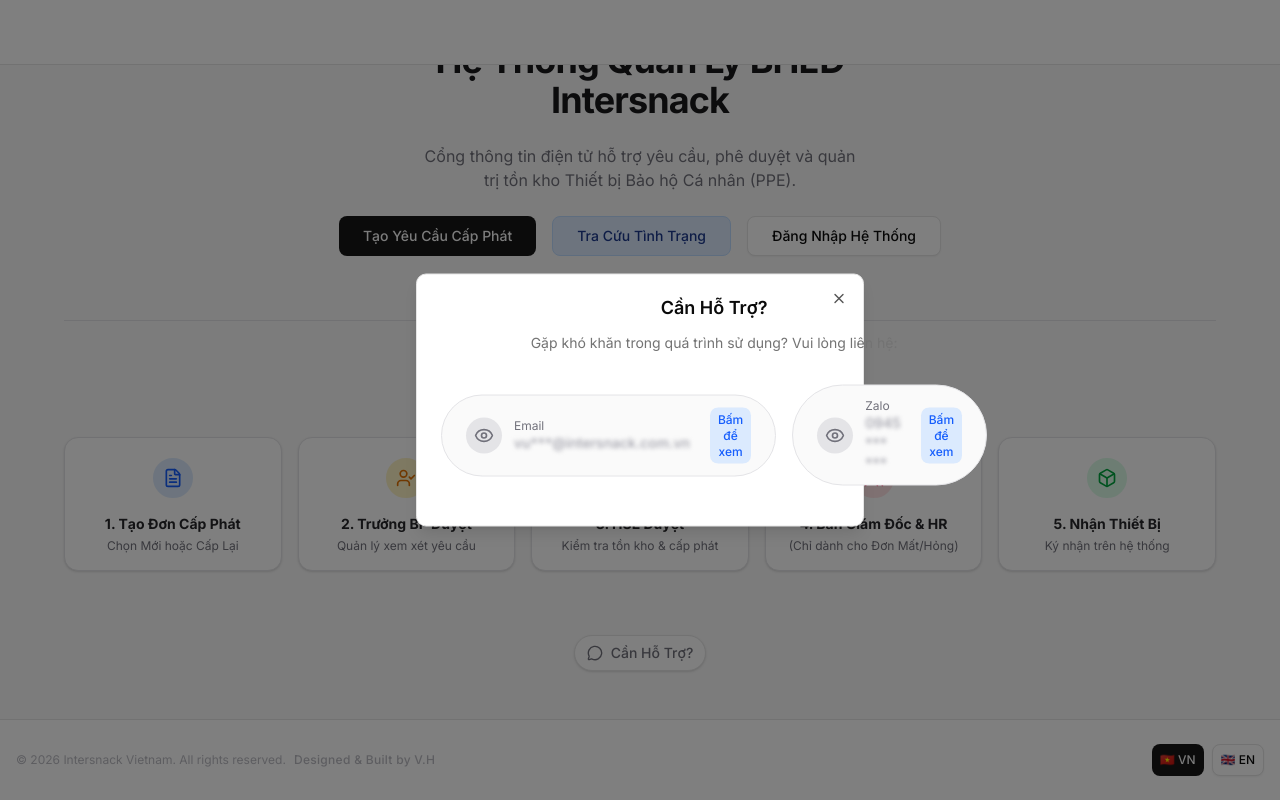
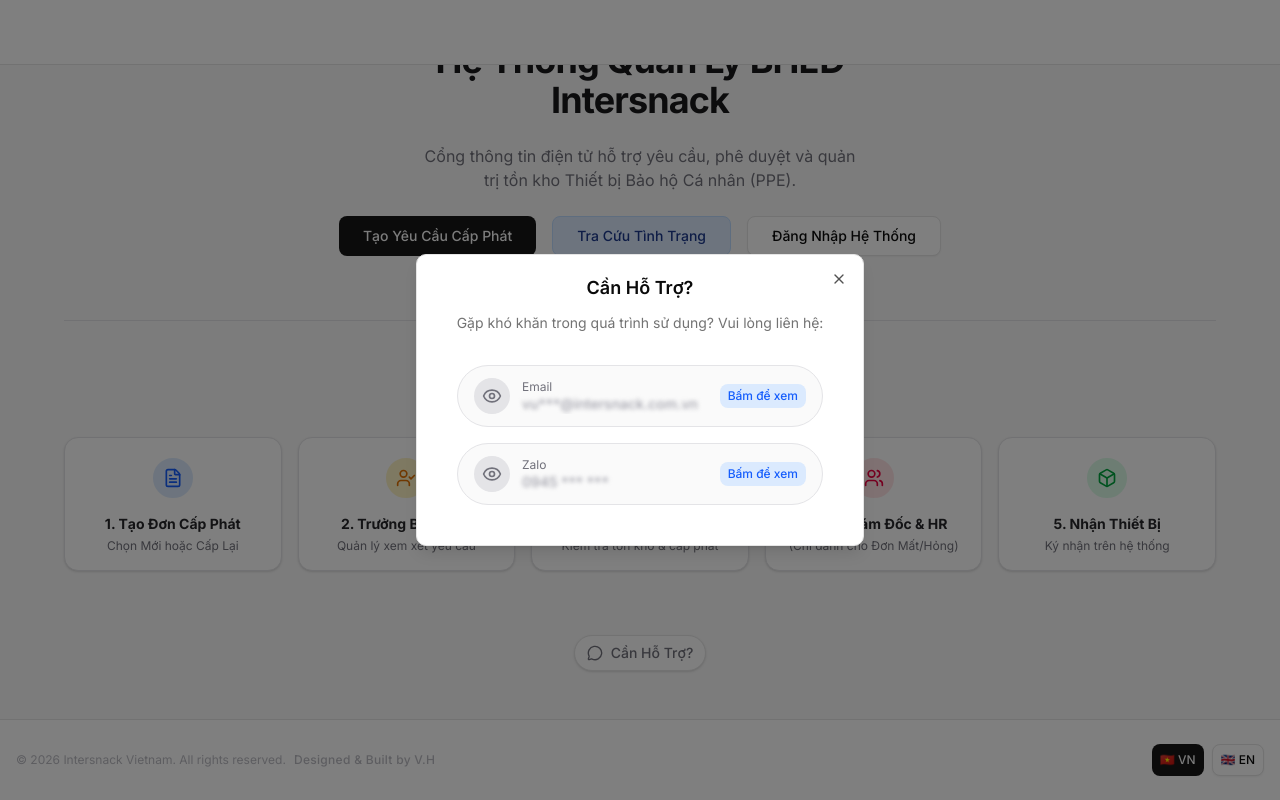
Before and after one commit to vu983845-jpg/ppe-request-app, a Next.js app: page / in a window 1280 px wide. Both pictures are taken after a click on the button "Cần Hỗ Trợ?". Shown: the part 147-947 px from the top of the page. Built offline with nearby package versions, Linux system fonts and the light colour scheme; no server answers.

Commit message:
fix(ui): prevent contact buttons text from wrapping awkwardly in modal

```diff
--- a/src/components/contact-buttons.tsx
+++ b/src/components/contact-buttons.tsx
@@ -33,34 +33,36 @@ export function ContactButtons({
     }
 
     return (
-        <div className="flex flex-col sm:flex-row items-center justify-center gap-4">
+        <div className="flex flex-col items-center justify-center gap-4 w-full px-4">
             {/* Email Button */}
             {showEmail ? (
                 <a
                     href={`mailto:${email}`}
-                    className="flex items-center gap-3 px-6 py-3 rounded-full bg-zinc-50 hover:bg-zinc-100 dark:bg-zinc-800 dark:hover:bg-zinc-700 text-zinc-700 dark:text-zinc-200 transition-colors border border-zinc-200 dark:border-zinc-700 w-full sm:w-auto animate-in zoom-in-95 duration-200"
+                    className="flex items-center gap-3 px-4 py-3 rounded-full bg-zinc-50 hover:bg-zinc-100 dark:bg-zinc-800 dark:hover:bg-zinc-700 text-zinc-700 dark:text-zinc-200 transition-colors border border-zinc-200 dark:border-zinc-700 w-full min-w-[250px] max-w-sm animate-in zoom-in-95 duration-200"
                 >
                     <div className="p-2 bg-blue-100 dark:bg-blue-900/50 text-blue-600 dark:text-blue-400 rounded-full">
                         <Mail className="w-5 h-5" />
                     </div>
-                    <div className="text-left">
-                        <div className="text-xs text-zinc-500 dark:text-zinc-400 leading-tight">{emailLabel}</div>
-                        <div className="font-medium text-sm">{email}</div>
+                    <div className="text-left flex-1 min-w-0">
+                        <div className="text-xs text-zinc-500 dark:text-zinc-400 leading-tight truncate">{emailLabel}</div>
+                        <div className="font-medium text-sm truncate">{email}</div>
                     </div>
                 </a>
             ) : (
                 <button
                     onClick={() => setShowEmail(true)}
-                    className="flex items-center gap-3 px-6 py-3 rounded-full bg-zinc-50 hover:bg-zinc-100 dark:bg-zinc-800 dark:hover:bg-zinc-700 text-zinc-700 dark:text-zinc-200 transition-colors border border-zinc-200 dark:border-zinc-700 w-full sm:w-auto cursor-pointer"
+                    className="flex items-center gap-3 px-4 py-3 rounded-full bg-zinc-50 hover:bg-zinc-100 dark:bg-zinc-800 dark:hover:bg-zinc-700 text-zinc-700 dark:text-zinc-200 transition-colors border border-zinc-200 dark:border-zinc-700 w-full min-w-[250px] max-w-sm cursor-pointer justify-between"
                 >
-                    <div className="p-2 bg-zinc-200 dark:bg-zinc-700 text-zinc-500 dark:text-zinc-400 rounded-full">
-                        <Eye className="w-5 h-5" />
+                    <div className="flex items-center gap-3 flex-1 min-w-0 overflow-hidden">
+                        <div className="p-2 bg-zinc-200 dark:bg-zinc-700 text-zinc-500 dark:text-zinc-400 rounded-full shrink-0">
+                            <Eye className="w-5 h-5" />
+                        </div>
+                        <div className="text-left flex-1 min-w-0">
+                            <div className="text-xs text-zinc-500 dark:text-zinc-400 leading-tight truncate">{emailLabel}</div>
+                            <div className="font-medium text-sm text-zinc-400 blur-[2px] select-none transition-all hover:blur-0 truncate">{getObscuredEmail(email)}</div>
+                        </div>
                     </div>
-                    <div className="text-left">
-                        <div className="text-xs text-zinc-500 dark:text-zinc-400 leading-tight">{emailLabel}</div>
-                        <div className="font-medium text-sm text-zinc-400 blur-[2px] select-none transition-all hover:blur-0">{getObscuredEmail(email)}</div>
-                    </div>
-                    <span className="text-xs text-blue-600 dark:text-blue-400 ml-2 font-medium bg-blue-100 dark:bg-blue-900/30 px-2 py-1 rounded-md">{revealText}</span>
+                    <span className="text-xs text-blue-600 dark:text-blue-400 font-medium bg-blue-100 dark:bg-blue-900/30 px-2 py-1 rounded-md shrink-0">{revealText}</span>
                 </button>
             )}
 
@@ -70,29 +72,31 @@ export function ContactButtons({
                     href={`https://zalo.me/${phone.replace(/\s/g, '')}`}
                     target="_blank"
                     rel="noopener noreferrer"
-                    className="flex items-center gap-3 px-6 py-3 rounded-full bg-zinc-50 hover:bg-zinc-100 dark:bg-zinc-800 dark:hover:bg-zinc-700 text-zinc-700 dark:text-zinc-200 transition-colors border border-zinc-200 dark:border-zinc-700 w-full sm:w-auto animate-in zoom-in-95 duration-200"
+                    className="flex items-center gap-3 px-4 py-3 rounded-full bg-zinc-50 hover:bg-zinc-100 dark:bg-zinc-800 dark:hover:bg-zinc-700 text-zinc-700 dark:text-zinc-200 transition-colors border border-zinc-200 dark:border-zinc-700 w-full min-w-[250px] max-w-sm animate-in zoom-in-95 duration-200"
                 >
                     <div className="p-2 bg-blue-100 dark:bg-blue-900/50 text-blue-600 dark:text-blue-400 rounded-full">
                         <MessageCircle className="w-5 h-5" />
                     </div>
-                    <div className="text-left">
-                        <div className="text-xs text-zinc-500 dark:text-zinc-400 leading-tight">{phoneLabel}</div>
-                        <div className="font-medium text-sm">{phone}</div>
+                    <div className="text-left flex-1 min-w-0">
+                        <div className="text-xs text-zinc-500 dark:text-zinc-400 leading-tight truncate">{phoneLabel}</div>
+                        <div className="font-medium text-sm truncate">{phone}</div>
                     </div>
                 </a>
             ) : (
                 <button
                     onClick={() => setShowPhone(true)}
-                    className="flex items-center gap-3 px-6 py-3 rounded-full bg-zinc-50 hover:bg-zinc-100 dark:bg-zinc-800 dark:hover:bg-zinc-700 text-zinc-700 dark:text-zinc-200 transition-colors border border-zinc-200 dark:border-zinc-700 w-full sm:w-auto cursor-pointer"
+                    className="flex items-center gap-3 px-4 py-3 rounded-full bg-zinc-50 hover:bg-zinc-100 dark:bg-zinc-800 dark:hover:bg-zinc-700 text-zinc-700 dark:text-zinc-200 transition-colors border border-zinc-200 dark:border-zinc-700 w-full min-w-[250px] max-w-sm cursor-pointer justify-between"
                 >
-                    <div className="p-2 bg-zinc-200 dark:bg-zinc-700 text-zinc-500 dark:text-zinc-400 rounded-full">
-                        <Eye className="w-5 h-5" />
+                    <div className="flex items-center gap-3 flex-1 min-w-0 overflow-hidden">
+                        <div className="p-2 bg-zinc-200 dark:bg-zinc-700 text-zinc-500 dark:text-zinc-400 rounded-full shrink-0">
+                            <Eye className="w-5 h-5" />
+                        </div>
+                        <div className="text-left flex-1 min-w-0">
+                            <div className="text-xs text-zinc-500 dark:text-zinc-400 leading-tight truncate">{phoneLabel}</div>
+                            <div className="font-medium text-sm text-zinc-400 blur-[2px] select-none transition-all hover:blur-0 truncate">{getObscuredPhone(phone)}</div>
+                        </div>
                     </div>
-                    <div className="text-left">
-                        <div className="text-xs text-zinc-500 dark:text-zinc-400 leading-tight">{phoneLabel}</div>
-                        <div className="font-medium text-sm text-zinc-400 blur-[2px] select-none transition-all hover:blur-0">{getObscuredPhone(phone)}</div>
-                    </div>
-                    <span className="text-xs text-blue-600 dark:text-blue-400 ml-2 font-medium bg-blue-100 dark:bg-blue-900/30 px-2 py-1 rounded-md">{revealText}</span>
+                    <span className="text-xs text-blue-600 dark:text-blue-400 font-medium bg-blue-100 dark:bg-blue-900/30 px-2 py-1 rounded-md shrink-0">{revealText}</span>
                 </button>
             )}
         </div>
```
